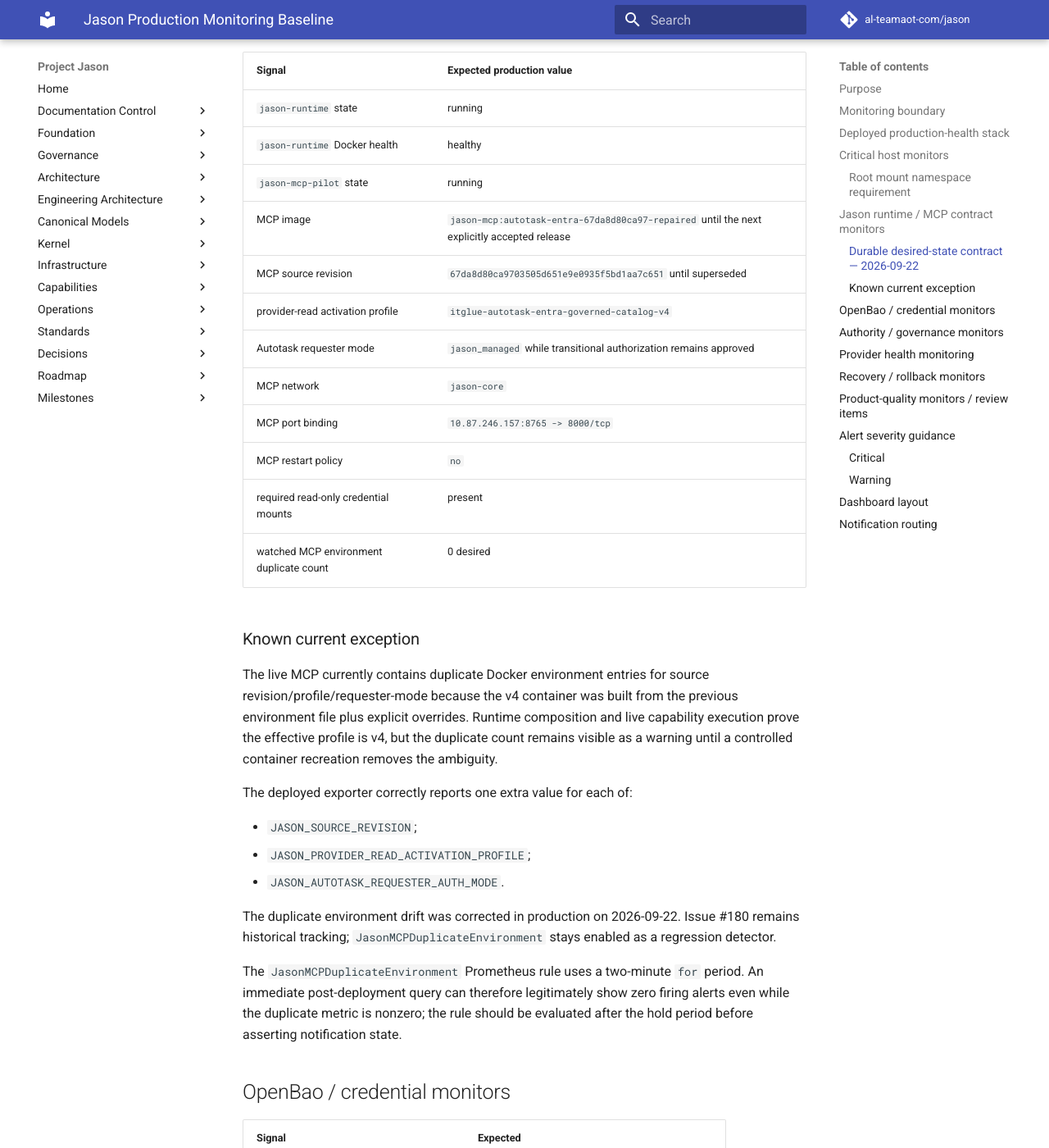
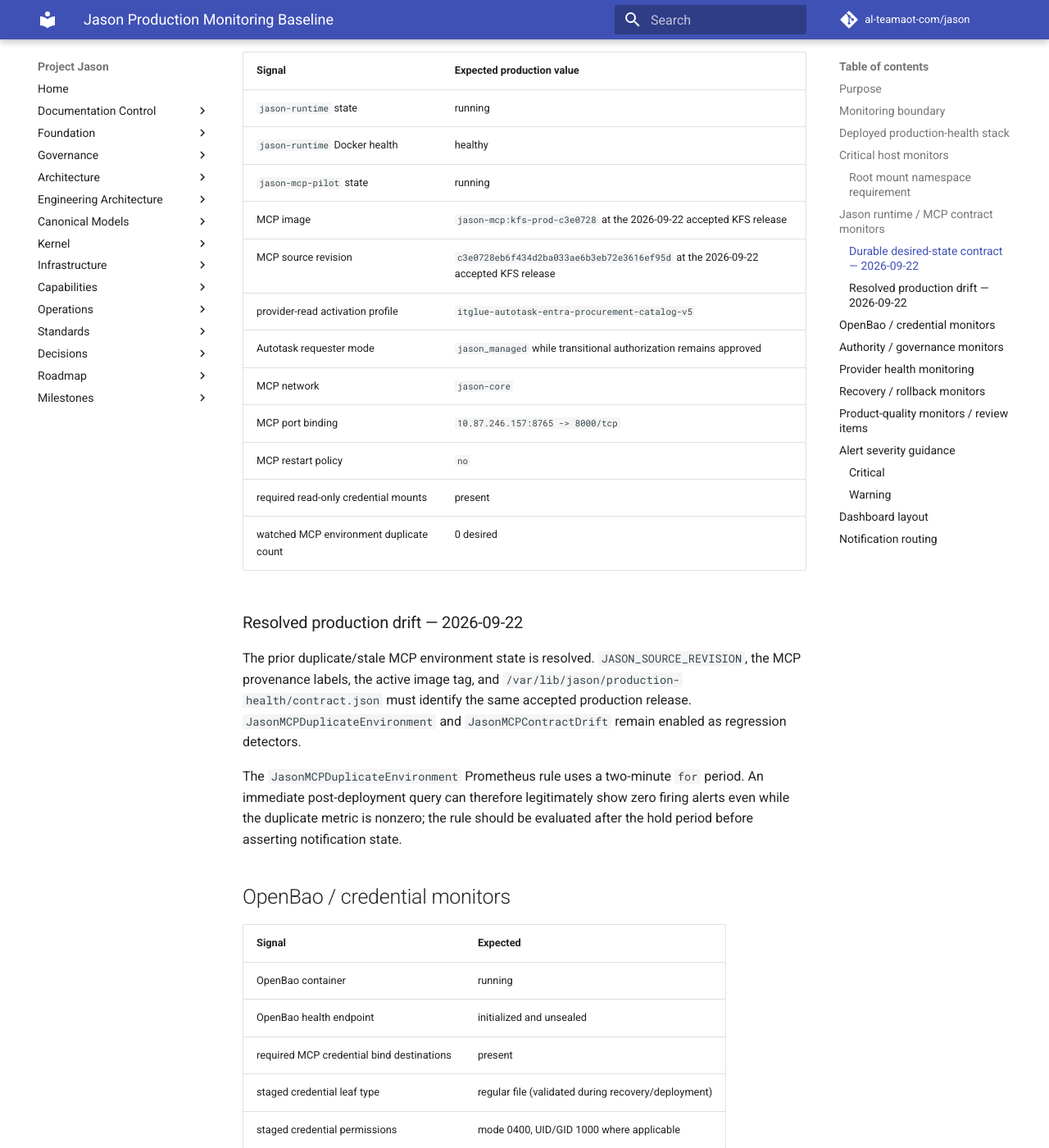
Before and after one commit to al-teamaot-com/jason, an MkDocs documentation site: the page built from docs/operations/Jason-Production-Monitoring-Baseline.md, in a window 1280 px wide and 1400 px high, scrolled down 2870 px. Shown: the whole window at 82% size. Built offline with MkDocs 1.6.1 and Material for MkDocs 9.7.7, drawn with Linux system fonts in a browser that asks for light colours; comment, search, counter and statistics services are not loaded; some of the changed text lies outside the part shown.

Commit message:
Fix governed actions dashboard drift visibility

```diff
--- a/docs/operations/Jason-Production-Monitoring-Baseline.md
+++ b/docs/operations/Jason-Production-Monitoring-Baseline.md
@@ -70,9 +70,9 @@
 | `jason-runtime` state | running |
 | `jason-runtime` Docker health | healthy |
 | `jason-mcp-pilot` state | running |
-| MCP image | `jason-mcp:autotask-entra-67da8d80ca97-repaired` until the next explicitly accepted release |
-| MCP source revision | `67da8d80ca9703505d651e9e0935f5bd1aa7c651` until superseded |
-| provider-read activation profile | `itglue-autotask-entra-governed-catalog-v4` |
+| MCP image | `jason-mcp:kfs-prod-c3e0728` at the 2026-09-22 accepted KFS release |
+| MCP source revision | `c3e0728eb6f434d2ba033ae6b3eb72e3616ef95d` at the 2026-09-22 accepted KFS release |
+| provider-read activation profile | `itglue-autotask-entra-procurement-catalog-v5` |
 | Autotask requester mode | `jason_managed` while transitional authorization remains approved |
 | MCP network | `jason-core` |
 | MCP port binding | `10.87.246.157:8765 -> 8000/tcp` |
@@ -80,17 +80,9 @@
 | required read-only credential mounts | present |
 | watched MCP environment duplicate count | 0 desired |
 
-### Known current exception
+### Resolved production drift — 2026-09-22
 
-The live MCP currently contains duplicate Docker environment entries for source revision/profile/requester-mode because the v4 container was built from the previous environment file plus explicit overrides. Runtime composition and live capability execution prove the effective profile is v4, but the duplicate count remains visible as a warning until a controlled container recreation removes the ambiguity.
-
-The deployed exporter correctly reports one extra value for each of:
-
-- `JASON_SOURCE_REVISION`;
-- `JASON_PROVIDER_READ_ACTIVATION_PROFILE`;
-- `JASON_AUTOTASK_REQUESTER_AUTH_MODE`.
-
-The duplicate environment drift was corrected in production on 2026-09-22. Issue #180 remains historical tracking; `JasonMCPDuplicateEnvironment` stays enabled as a regression detector.
+The prior duplicate/stale MCP environment state is resolved. `JASON_SOURCE_REVISION`, the MCP provenance labels, the active image tag, and `/var/lib/jason/production-health/contract.json` must identify the same accepted production release. `JasonMCPDuplicateEnvironment` and `JasonMCPContractDrift` remain enabled as regression detectors.
 
 The `JasonMCPDuplicateEnvironment` Prometheus rule uses a two-minute `for` period. An immediate post-deployment query can therefore legitimately show zero firing alerts even while the duplicate metric is nonzero; the rule should be evaluated after the hold period before asserting notification state.
 
@@ -202,6 +194,9 @@
 
 The existing Command Center, usage, and authority dashboards remain useful and should not be replaced.
 
+The `Jason Governed Actions` dashboard must render zero alert counts explicitly with `or vector(0)`, expose pending alerts separately from firing alerts, and show both pending/firing rows in its alert table. This prevents a healthy zero-alert state from appearing as Grafana `N/A` and preserves the Prometheus hold-period distinction.
+
+
 ## Notification routing
 
 Prometheus alert rules are evaluated and displayed in Prometheus/Grafana. External notification delivery (Teams/email/page) is a separate operational change and should be added deliberately so that alert routing does not accidentally create an unauthorized action path.
```
Also changed, not shown: infrastructure/kfs-collector/README.md (+12 -4 lines), 1 other file.
